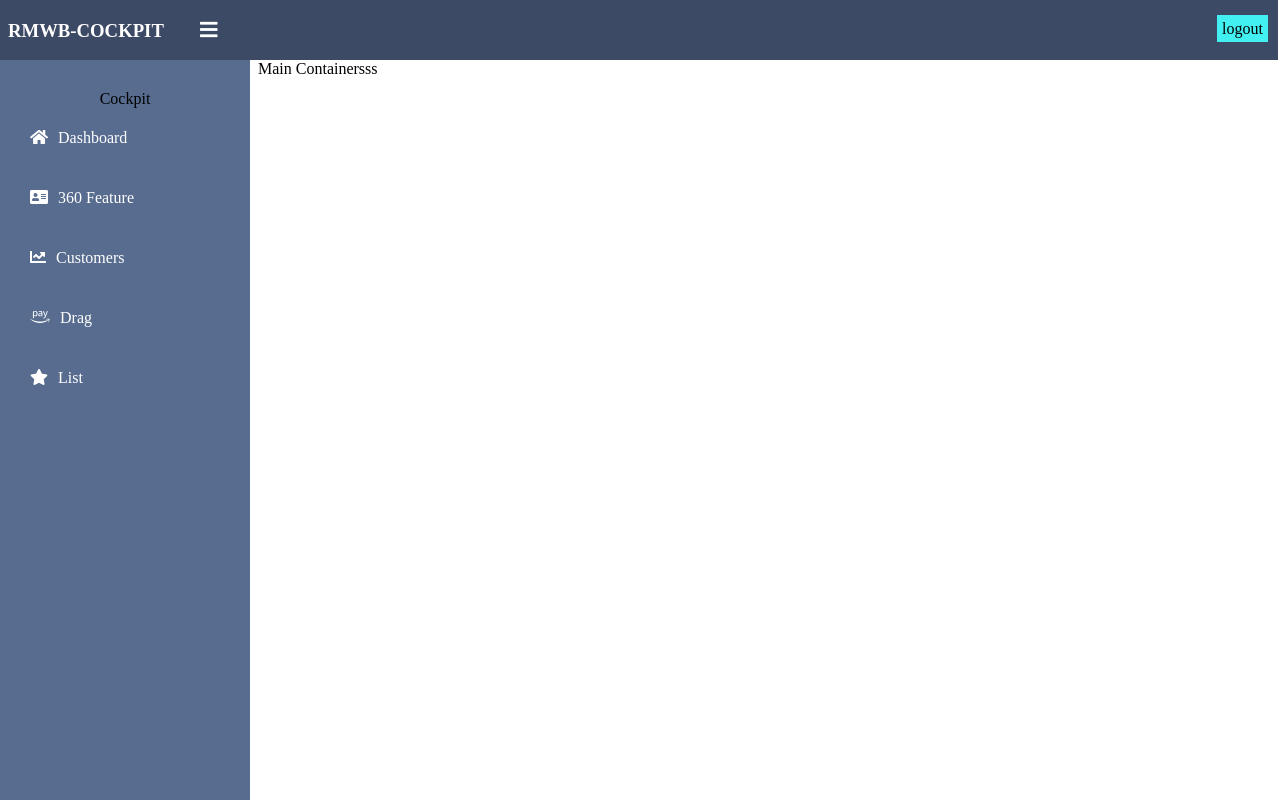
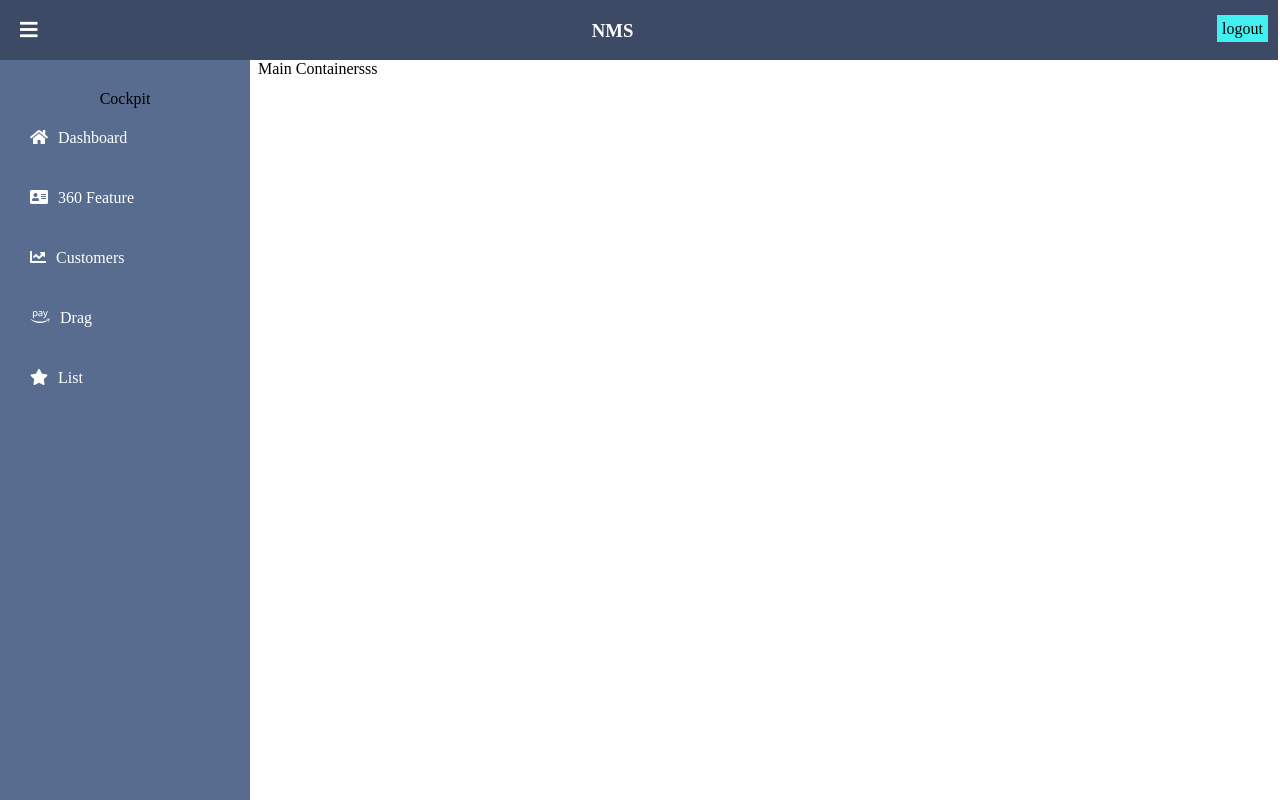
Before and after one commit to kalesmca/webpack-react-boilerplate, a React app: page / in a window 1280 px wide. Built offline with nearby package versions, Linux system fonts and the light colour scheme.

Commit message:
basic design  updated

```diff
--- a/src/containers/layout/components/header.js
+++ b/src/containers/layout/components/header.js
@@ -1,9 +1,22 @@
 import React from 'react';
+import "../../../index.css";
 
 const HeaderComponent = (props) =>{
     return (
         <div>
-            HeaderComponent
+           <header className="header-container">
+          <label for="check" id="">
+            <i class="fas fa-bars" id="sidebar-btn"></i>
+          </label>
+          <div className="header-left">
+            <span>
+              <h3>NMS</h3>
+            </span>
+          </div>
+          <div className="header-right">
+            <a className="logout-btn">logout</a>
+          </div>
+        </header>
         </div>
     )
 }
--- a/src/containers/layout/layout-container.js
+++ b/src/containers/layout/layout-container.js
@@ -1,5 +1,5 @@
-import React from 'react';
-// import HeaderComponent from './components/header';
+import React from "react";
+import HeaderComponent from './components/header';
 // import SideBarComponent from './components/sidebar';
 import "../../index.css";
 
@@ -15,40 +15,38 @@ const LayoutContainer = (props) => {
             </div> */}
       <div className="app">
         <input type="checkbox" id="check" />
-                <header className="header-container">
-                    <label for="check" id="">
-                        <i class="fas fa-bars" id="sidebar-btn"></i>
-                    </label>
-                    <div className="header-left">
-                        <span><h3>RMWB-Cockpit</h3></span>
-
-                    </div>
-                    <div className="header-right">
-                        <a className="logout-btn">logout</a>
-                    </div>
-
-                </header>
+            <HeaderComponent/>
 
         <div className="sidebar">
           <center>
             <div>Cockpit</div>
           </center>
-                    <a href="#"><i class="fas fa-home"></i><span>Dashboard</span></a>
-                    <a href="#"><i class="fas fa-address-card"></i><span>360 Feature</span></a>
-                    <a href="#"><i class="fas fa-chart-line"></i><span>Customers</span></a>
-                    <a href="#"><i class="fab fa-amazon-pay"></i><span>Drag</span></a>
-                    <a href="#"><i class="fas fa-star"></i><span>List</span></a>
+          <a href="#">
+            <i class="fas fa-home"></i>
+            <span>Dashboard</span>
+          </a>
+          <a href="#">
+            <i class="fas fa-address-card"></i>
+            <span>360 Feature</span>
+          </a>
+          <a href="#">
+            <i class="fas fa-chart-line"></i>
+            <span>Customers</span>
+          </a>
+          <a href="#">
+            <i class="fab fa-amazon-pay"></i>
+            <span>Drag</span>
+          </a>
+          <a href="#">
+            <i class="fas fa-star"></i>
+            <span>List</span>
+          </a>
         </div>
 
-                <div className="container">
-                    Main Containersss
-
-      </div>
-
-
+        <div className="container">Main Containersss</div>
       </div>
     </div>
-    )
-}
+  );
+};
 
 export default LayoutContainer;
--- a/src/index.css
+++ b/src/index.css
@@ -2,6 +2,8 @@ body{
     margin-top: -20px;
 }
 .header-container{
+  display: flex;
+    justify-content: space-between;
     position: fixed;
     background: #3D4A66;
     width: 100%;
@@ -68,7 +70,7 @@ body{
     color: #fff;
     position: fixed;
     cursor: pointer;
-    left: 200px;
+    left: 20px;
     font-size: 20px;
     margin-top: 20px;
     transition: 0.5s;
```
Lines whose indentation alone changed are shown as unchanged.
